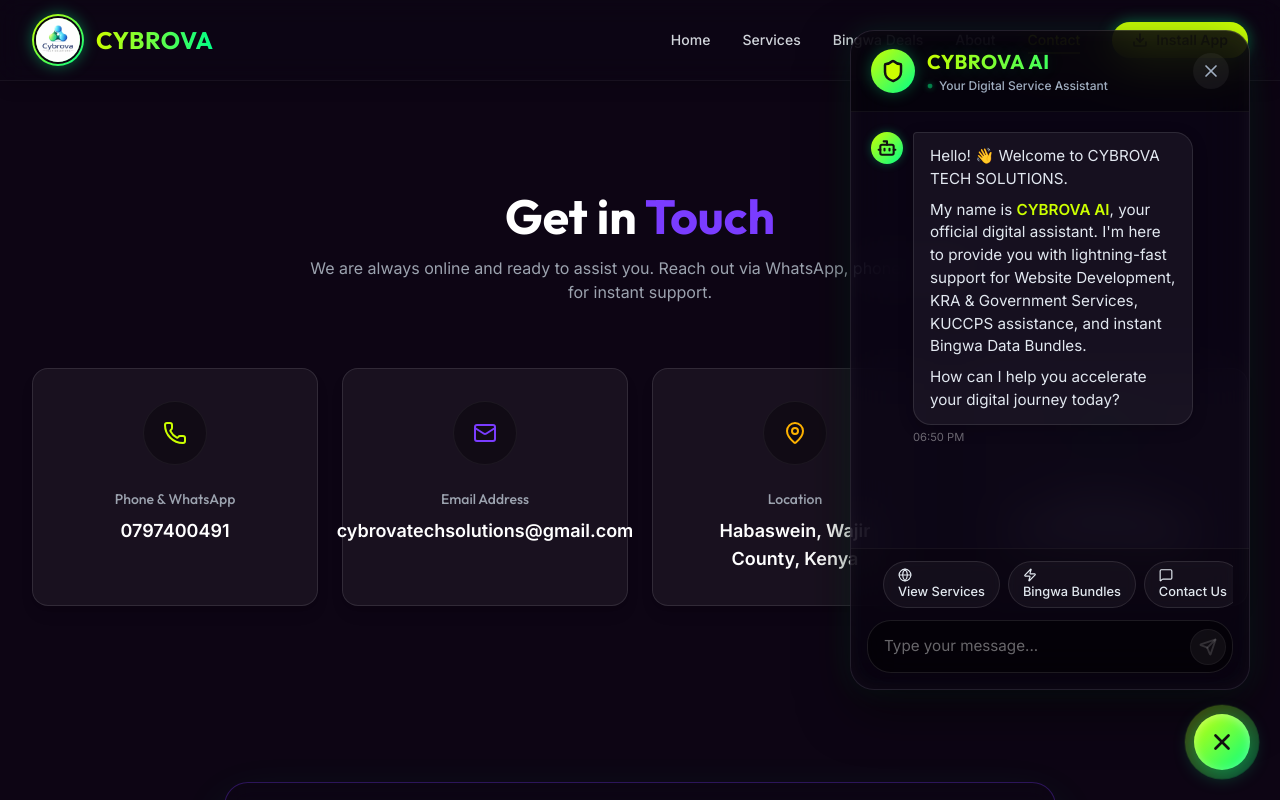
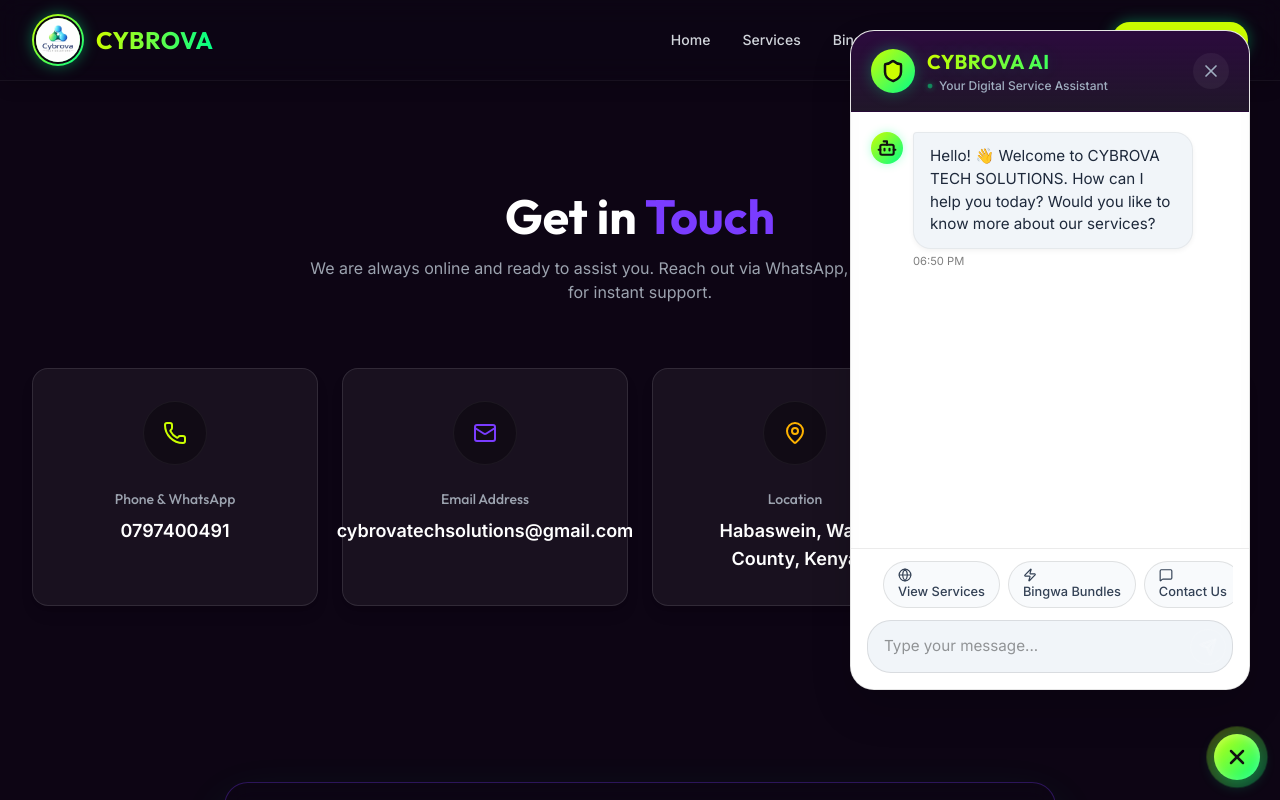
Before and after one commit to Dualeali/cybrova-tech-solutions, a React (Vite) app: page /contact in a window 1280 px wide. Both pictures are taken after a click on the button "CYBROVA AI". Shown: the top 800 px of the page. Built offline with nearby package versions, Linux system fonts and the light colour scheme.

Commit message:
Refine Cybrova AI UI: Fast typing animation, smaller pill toggler, lighter background theme

```diff
--- a/src/App.jsx
+++ b/src/App.jsx
@@ -19,8 +19,9 @@
     {
       id: 1,
       sender: "bot",
-      text: "Hello! 👋 Welcome to CYBROVA TECH SOLUTIONS.\n\nMy name is **CYBROVA AI**, your official digital assistant. I'm here to provide you with lightning-fast support for Website Development, KRA & Government Services, KUCCPS assistance, and instant Bingwa Data Bundles.\n\nHow can I help you accelerate your digital journey today?",
+      text: "Hello! 👋 Welcome to CYBROVA TECH SOLUTIONS. How can I help you today? Would you like to know more about our services?",
       timestamp: new Date().toLocaleTimeString([], { hour: "2-digit", minute: "2-digit" }),
+      animated: false,
     },
   ]);
 
@@ -47,7 +48,7 @@
     }
 
     if (lower.includes("hello") || lower.includes("hi")) {
-      return "Hello! 👋 Welcome to CYBROVA TECH SOLUTIONS.\n\nMy name is **CYBROVA AI**, the official intelligence engine behind this platform. Whether you need an instant data bundle, a professional website, or help with government portals, I am here to serve you.\n\nWhat can we accomplish together today?";
+      return "Hello! 👋 Welcome to CYBROVA TECH SOLUTIONS. How can I help you today? Would you like to know more about our services?";
     }
 
     if (lower.includes("help") || lower.includes("services") || lower.includes("cyber")) {
@@ -153,7 +154,7 @@
 
         for (let i = 0; i < geminiKeys.length; i++) {
           try {
-            const response = await fetch("https://generativelanguage.googleapis.com/v1beta/models/gemini-3-flash-preview:generateContent", {
+            const response = await fetch("https://generativelanguage.googleapis.com/v1beta/models/gemini-1.5-flash:generateContent", {
               method: "POST",
               headers: {
                 "Content-Type": "application/json",
@@ -186,6 +187,7 @@
           sender: "bot",
           text: botText,
           timestamp: formatTimestamp(),
+          animated: true,
         },
       ]);
     } catch (error) {
@@ -199,10 +201,11 @@
             sender: "bot",
             text: fallbackText,
             timestamp: formatTimestamp(),
+            animated: true,
           },
         ]);
         setIsTyping(false);
-      }, 800);
+      }, 300);
       return; // Return early so finally doesn't fire too early for fallback
     }
 
@@ -233,10 +236,10 @@
             <div className="toggler-icon-container">
               <div className="cyber-pulse"></div>
               {isOpen ? (
-                <X size={26} strokeWidth={2.5} />
+                <X size={24} strokeWidth={2.5} />
               ) : (
                 <>
-                  <MessageSquare size={22} strokeWidth={2.5} fill="#111" />
+                  <MessageSquare size={20} strokeWidth={2.5} fill="#111" />
                   <span className="toggler-text">CYBROVA AI</span>
                 </>
               )}
@@ -284,6 +287,7 @@
                       sender={message.sender}
                       text={message.text}
                       timestamp={message.timestamp}
+                      animated={message.animated}
                     />
                   ))}
 
--- a/src/components/ChatMessage.jsx
+++ b/src/components/ChatMessage.jsx
@@ -4,9 +4,36 @@
 import { Copy, Check } from "lucide-react";
 import ChatbotIcon from "./ChatbotIcon";
 
-function ChatMessage({ sender, text, timestamp }) {
+function ChatMessage({ sender, text, timestamp, animated }) {
   const isBot = sender === "bot";
   const [copied, setCopied] = useState(false);
+  const hasAnimated = React.useRef(!animated);
+  const [displayedText, setDisplayedText] = useState(hasAnimated.current ? text : "");
+
+  React.useEffect(() => {
+    if (!isBot || hasAnimated.current) {
+      setDisplayedText(text);
+      return;
+    }
+
+    let i = 0;
+    const interval = setInterval(() => {
+      i += 4; // Reveal 4 characters at a time for blazing speed
+      setDisplayedText(text.slice(0, i));
+
+      const chatBody = document.querySelector(".chat-body");
+      if (chatBody) {
+        chatBody.scrollTop = chatBody.scrollHeight;
+      }
+
+      if (i >= text.length) {
+        clearInterval(interval);
+        hasAnimated.current = true;
+      }
+    }, 5);
+
+    return () => clearInterval(interval);
+  }, [text, isBot]);
 
   const handleCopy = () => {
     navigator.clipboard.writeText(text);
@@ -34,7 +61,7 @@
               >
                 {copied ? <Check size={12} strokeWidth={3} /> : <Copy size={12} strokeWidth={2.5} />}
               </button>
-              <ReactMarkdown>{text}</ReactMarkdown>
+              <ReactMarkdown>{displayedText}</ReactMarkdown>
             </>
           ) : (
             <p>{text}</p>
--- a/src/index.css
+++ b/src/index.css
@@ -47,30 +47,30 @@
    ========================================= */
 .chatbot-toggler {
   position: fixed;
-  right: 30px;
-  bottom: 30px;
-  height: 56px;
+  right: 20px;
+  bottom: 20px;
+  height: 46px;
   width: auto;
-  min-width: 140px;
-  padding: 0 24px;
+  min-width: 110px;
+  padding: 0 16px;
   border: none;
   display: flex;
   align-items: center;
   justify-content: center;
   cursor: pointer;
   border-radius: 999px;
-  /* Pill shape */
   background: linear-gradient(135deg, #ccff00 0%, #00ff88 100%);
-  box-shadow: 0 4px 20px rgba(0, 255, 136, 0.4), inset 0 2px 10px rgba(255, 255, 255, 0.5);
+  box-shadow: 0 4px 15px rgba(0, 255, 136, 0.3), inset 0 2px 10px rgba(255, 255, 255, 0.4);
   transition: all 0.3s cubic-bezier(0.34, 1.56, 0.64, 1);
   z-index: 1000;
   color: #111;
 }
 
 .chatbot-toggler.open {
-  width: 56px;
-  min-width: 56px;
+  width: 46px;
+  min-width: 46px;
   padding: 0;
+  transform: rotate(90deg);
 }
 
 .chatbot-toggler:hover {
@@ -82,7 +82,7 @@
   display: flex;
   align-items: center;
   justify-content: center;
-  gap: 10px;
+  gap: 6px;
   width: 100%;
   height: 100%;
 }
@@ -90,10 +90,11 @@
 .toggler-text {
   font-family: 'Outfit', sans-serif;
   font-weight: 700;
-  font-size: 1rem;
+  font-size: 0.85rem;
   letter-spacing: 0.5px;
   white-space: nowrap;
 }
+
 
 .cyber-pulse {
   position: absolute;
@@ -155,12 +156,10 @@
   flex-direction: column;
   border-radius: 24px;
 
-  /* Dark Glassmorphic Theme */
-  background: rgba(10, 5, 20, 0.75);
-  backdrop-filter: blur(24px);
-  -webkit-backdrop-filter: blur(24px);
-  border: 1px solid rgba(255, 255, 255, 0.1);
-  box-shadow: 0 20px 50px rgba(0, 0, 0, 0.5), 0 0 30px rgba(0, 255, 136, 0.1), inset 0 0 20px rgba(255, 255, 255, 0.05);
+  /* Light/White Chat Theme */
+  background: #ffffff;
+  border: 1px solid rgba(0, 0, 0, 0.1);
+  box-shadow: 0 20px 40px rgba(0, 0, 0, 0.15), inset 0 0 20px rgba(0, 0, 0, 0.02);
   overflow: hidden;
   z-index: 999;
 }
@@ -171,8 +170,8 @@
   display: flex;
   align-items: center;
   justify-content: space-between;
-  background: rgba(0, 0, 0, 0.4);
-  border-bottom: 1px solid rgba(255, 255, 255, 0.05);
+  background: linear-gradient(180deg, rgba(43, 10, 61, 1) 0%, rgba(20, 10, 30, 0.95) 100%);
+  border-bottom: 1px solid rgba(0, 0, 0, 0.1);
   position: relative;
   z-index: 10;
 }
@@ -262,7 +261,6 @@
 .close-btn:hover {
   background: rgba(255, 255, 255, 0.1);
   color: #fff;
-  transform: rotate(90deg);
 }
 
 /* Chat Body */
@@ -322,26 +320,29 @@
 }
 
 .bot-message .message-text {
-  background: rgba(255, 255, 255, 0.05);
-  border: 1px solid rgba(255, 255, 255, 0.1);
-  color: #e2e8f0;
+  background: #f1f5f9;
+  border: 1px solid rgba(0, 0, 0, 0.05);
+  /* Clean, professional light border */
+  color: #1e293b;
   border-top-left-radius: 4px;
+  /* Flip radius to align with top avatar */
   border-bottom-left-radius: 18px;
-  box-shadow: 0 4px 15px rgba(0, 0, 0, 0.2);
+  box-shadow: 0 2px 5px rgba(0, 0, 0, 0.05);
 }
 
 .bot-message .message-text strong {
-  color: #ccff00;
+  color: #4a148c;
+  /* Darker purple for emphasis on light bg */
 }
 
 .user-message .message-text {
-  background: linear-gradient(135deg, #ccff00 0%, #00ff88 100%);
-  color: #111;
+  background: linear-gradient(135deg, #1e293b 0%, #0f172a 100%);
+  color: #fff;
   border-top-right-radius: 4px;
+  /* Flip radius to align with top */
   border-bottom-right-radius: 18px;
-  box-shadow: 0 4px 15px rgba(0, 255, 136, 0.3);
-  border: none;
-  font-weight: 500;
+  box-shadow: 0 2px 8px rgba(0, 0, 0, 0.15);
+  border: 1px solid rgba(0, 0, 0, 0.1);
 }
 
 .message-text p {
@@ -376,7 +377,8 @@
 /* Timestamp */
 .message-timestamp {
   font-size: 0.7rem;
-  color: rgba(255, 255, 255, 0.4);
+  color: rgba(0, 0, 0, 0.5);
+  /* Darker text for light bg */
   margin-top: 4px;
   display: block;
 }
@@ -416,8 +418,8 @@
 
 /* Typing Indicator */
 .typing-bubble {
-  background: rgba(255, 255, 255, 0.05);
-  border: 1px solid rgba(255, 255, 255, 0.1);
+  background: #f1f5f9;
+  border: 1px solid rgba(0, 0, 0, 0.05);
   padding: 12px 16px;
   border-radius: 18px 18px 18px 4px;
   display: flex;
@@ -471,9 +473,9 @@
 }
 
 .quick-action-btn {
-  background: rgba(255, 255, 255, 0.05);
-  border: 1px solid rgba(255, 255, 255, 0.1);
-  color: #e2e8f0;
+  background: #f8fafc;
+  border: 1px solid rgba(0, 0, 0, 0.1);
+  color: #334155;
   padding: 6px 14px;
   border-radius: 100px;
   font-size: 0.8rem;
@@ -481,39 +483,38 @@
   cursor: pointer;
   white-space: nowrap;
   transition: all 0.2s ease;
-  backdrop-filter: blur(5px);
 }
 
 .quick-action-btn:hover {
-  background: rgba(204, 255, 0, 0.1);
-  border-color: rgba(204, 255, 0, 0.3);
-  color: #ccff00;
+  background: #e2e8f0;
+  border-color: rgba(0, 0, 0, 0.2);
+  color: #0f172a;
   transform: translateY(-2px);
-  box-shadow: 0 4px 15px rgba(204, 255, 0, 0.1);
+  box-shadow: 0 4px 10px rgba(0, 0, 0, 0.05);
 }
 
 /* Chat Footer / Form */
 .chat-footer {
   padding: 12px 16px 16px;
-  background: rgba(0, 0, 0, 0.2);
-  border-top: 1px solid rgba(255, 255, 255, 0.05);
+  background: #ffffff;
+  border-top: 1px solid rgba(0, 0, 0, 0.08);
 }
 
 .input-form {
   position: relative;
   display: flex;
   align-items: center;
-  background: rgba(0, 0, 0, 0.5);
-  border: 1px solid rgba(255, 255, 255, 0.1);
+  background: #f1f5f9;
+  border: 1px solid rgba(0, 0, 0, 0.1);
   border-radius: 24px;
   padding: 6px 6px 6px 16px;
   transition: all 0.3s ease;
 }
 
 .input-form:focus-within {
-  border-color: #ccff00;
-  box-shadow: 0 0 0 2px rgba(204, 255, 0, 0.2);
-  background: rgba(0, 0, 0, 0.8);
+  border-color: #64748b;
+  box-shadow: 0 0 0 3px rgba(100, 116, 139, 0.1);
+  background: #ffffff;
 }
 
 .message-input {
@@ -521,19 +522,19 @@
   background: transparent;
   border: none;
   outline: none;
-  color: #fff;
+  color: #0f172a;
   font-size: 0.95rem;
   padding: 8px 0;
   min-width: 0;
 }
 
 .message-input::placeholder {
-  color: rgba(255, 255, 255, 0.4);
+  color: rgba(0, 0, 0, 0.4);
 }
 
 .send-button {
-  background: rgba(255, 255, 255, 0.05);
-  border: 1px solid rgba(255, 255, 255, 0.1);
+  background: linear-gradient(135deg, #7a3cff 0%, #2b0a3d 100%);
+  border: 1px solid rgba(122, 60, 255, 0.6);
   color: #fff;
   width: 36px;
   height: 36px;
@@ -542,7 +543,7 @@
   align-items: center;
   justify-content: center;
   cursor: pointer;
-  transition: all 0.3s cubic-bezier(0.34, 1.56, 0.64, 1);
+  transition: all 0.2s;
   flex-shrink: 0;
 }
 
```
